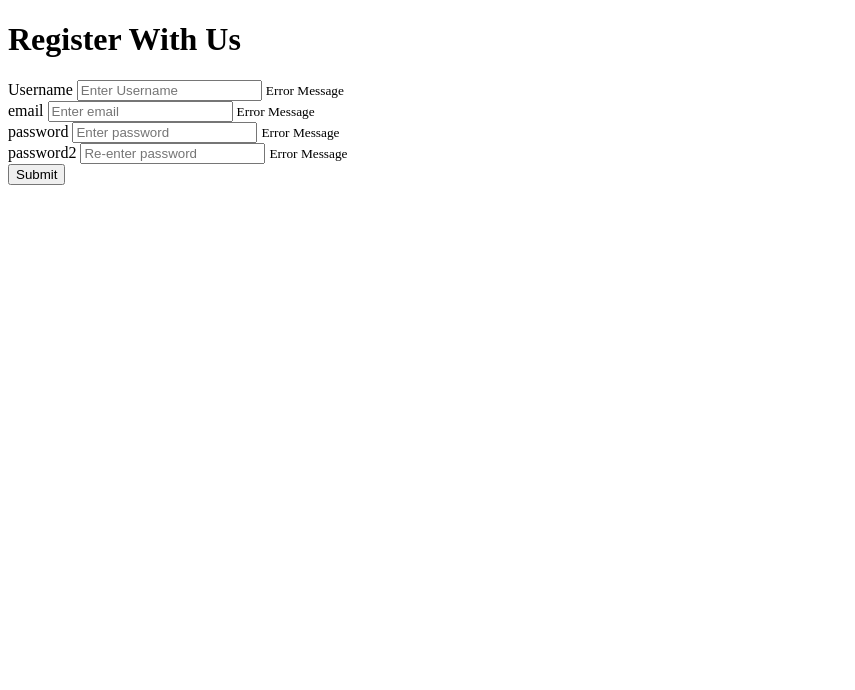
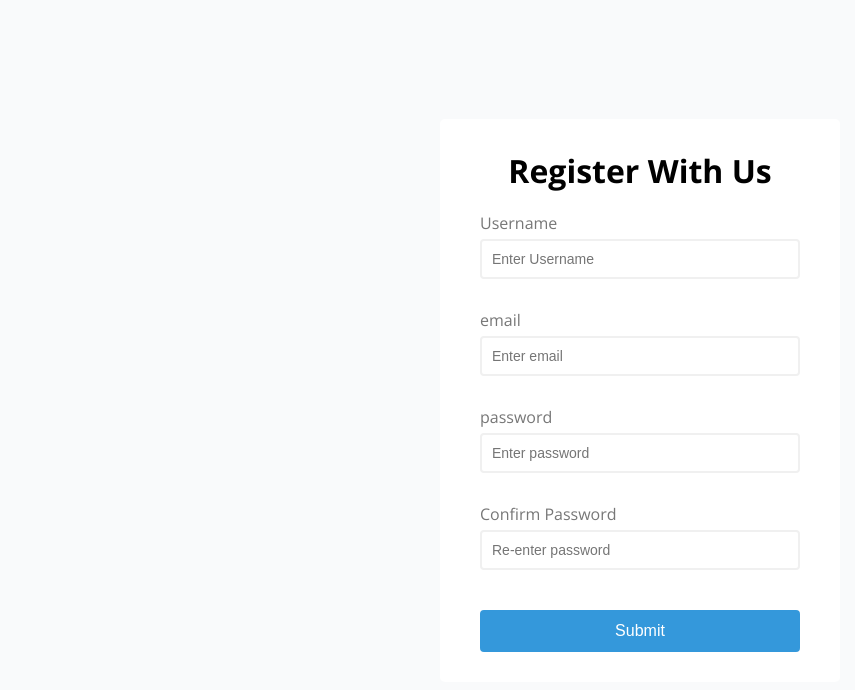
Before and after one commit to Jbasilio55/formValidator, a plain HTML site: page index.html in a window 1280 px wide. Shown: the whole page, without its empty margins (0-855 px from the left). Drawn offline with nearby package versions, Linux system fonts and the light colour scheme.

Commit message:
css completed

```diff
--- a/index.html
+++ b/index.html
@@ -27,7 +27,7 @@
           <small>Error Message</small>
         </div>
         <div class="form-control">
-          <label for="password2">password2</label>
+          <label for="password2">Confirm Password</label>
           <input
             type="password"
             id="password2"
--- a/style.css
+++ b/style.css
@@ -0,0 +1,96 @@
+@import url("https://fonts.googleapis.com/css2?family=Open+Sans:ital,wght@0,300..800;1,300..800&display=swap");
+
+:root {
+  --success-color: #2ecc71;
+  --error-color: #e74c3c;
+}
+
+* {
+  box-sizing: border-box;
+}
+
+body {
+  background-color: #f9fafb;
+  font-family: "Open Sans", sans-serif;
+  display: flex;
+  align-items: center;
+  justify-content: center;
+  min-height: 100vh;
+  margin: 0;
+}
+
+.container {
+  background-color: #fff;
+  border-radius: 5px;
+  box-shadow: 0, 2px 10px rgba(0, 0, 0, 0.3);
+  width: 400px;
+}
+
+h1 {
+  text-align: center;
+  margin: 0 0 20px;
+}
+
+.form {
+  padding: 30px 40px;
+}
+
+.form-control {
+  margin-bottom: 10px;
+  padding-bottom: 20px;
+  position: relative;
+}
+
+.form-control label {
+  color: #777;
+  display: block;
+  margin-bottom: 5px;
+}
+
+.form-control input {
+  border: 2px solid #f0f0f0;
+  border-radius: 4px;
+  display: block;
+  width: 100%;
+  padding: 10px;
+  font-size: 14px;
+}
+
+.form-control input:focus {
+  outline: 0;
+  border-color: #777;
+}
+
+.form-control.success input {
+  border-color: var(--success-color);
+}
+
+.form-control.error input {
+  border-color: var(--error-color);
+}
+
+.form-control small {
+  color: var(--error-color);
+  position: absolute;
+  bottom: 0;
+  left: 0;
+  visibility: hidden;
+  display: none;
+}
+
+.form-control.error small {
+  visibility: visible;
+}
+
+.form button {
+  cursor: pointer;
+  background-color: #3498db;
+  border: 2px solid #3498db;
+  border-radius: 4px;
+  color: #fff;
+  display: block;
+  font-size: 16px;
+  padding: 10px;
+  margin-top: 20px;
+  width: 100%;
+}
```
